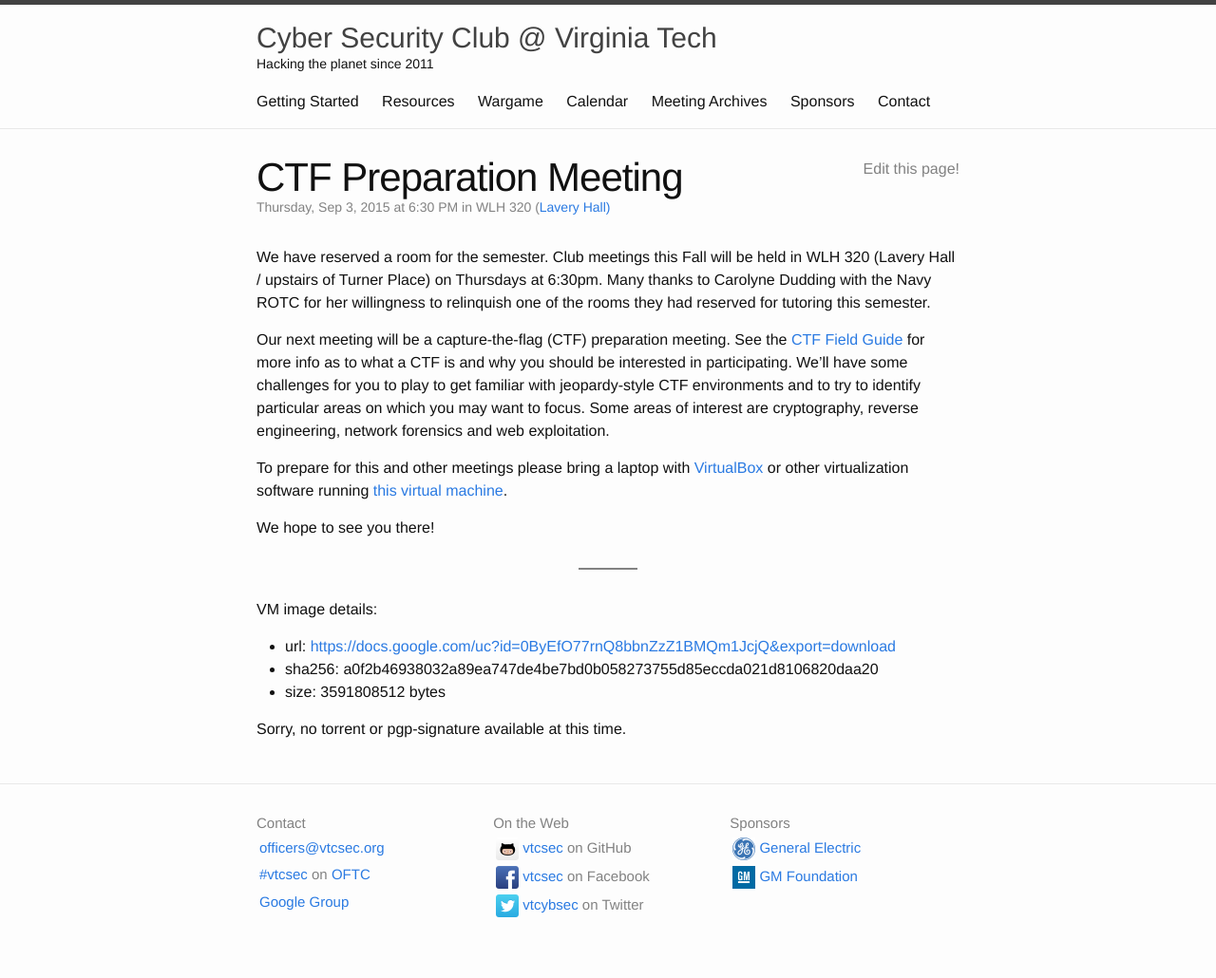
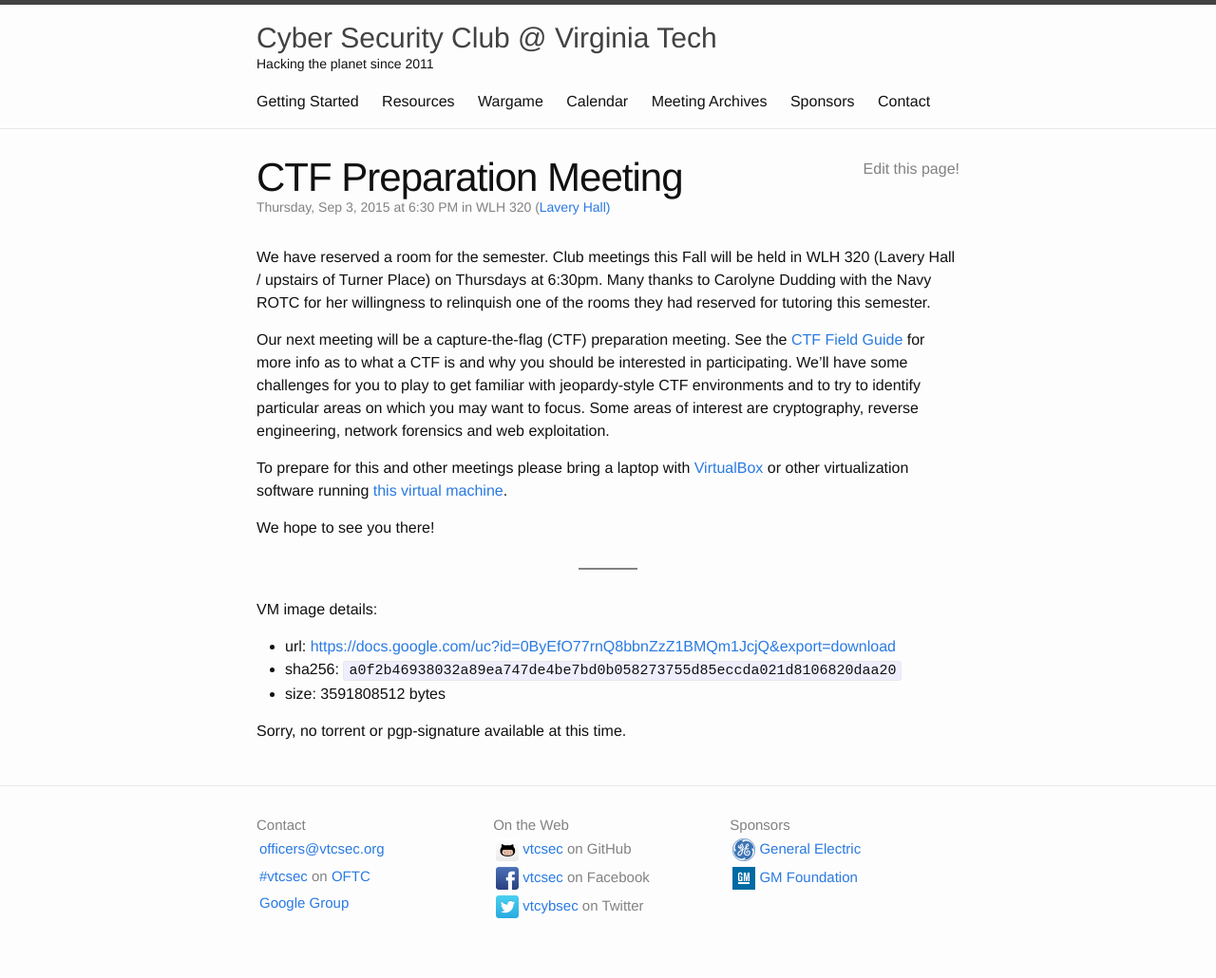
Before and after one commit to VTCSec/vtcsec.org, a Jekyll site: the page built from _meetings/2015-09-03-first-meeting.md, in a window 1280 px wide. Shown: the whole page at 95% size. Built offline with Jekyll 4.4.1, drawn with Linux system fonts in a browser that asks for light colours.

Commit message:
Put sha256 hash in code markdown so it displays with monospace font.

```diff
--- a/_meetings/2015-09-03-first-meeting.md
+++ b/_meetings/2015-09-03-first-meeting.md
@@ -14,7 +14,7 @@ We hope to see you there!
 VM image details:
 
  - url: <https://docs.google.com/uc?id=0ByEfO77rnQ8bbnZzZ1BMQm1JcjQ&export=download>
- - sha256: a0f2b46938032a89ea747de4be7bd0b058273755d85eccda021d8106820daa20
+ - sha256: `a0f2b46938032a89ea747de4be7bd0b058273755d85eccda021d8106820daa20`
  - size: 3591808512 bytes
 
 Sorry, no torrent or pgp-signature available at this time.
```
